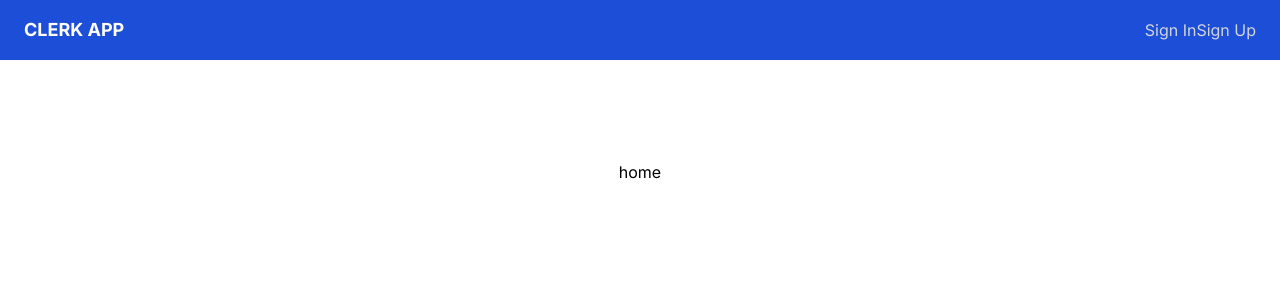
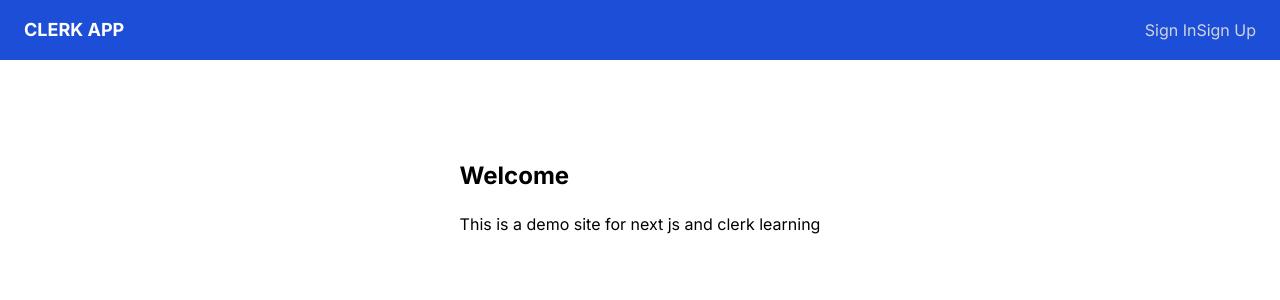
Before and after one commit to 0xLPircy/authentication-clerk, a Next.js app: page / in a window 1280 px wide. Shown: the top 300 px of the page. Built offline with nearby package versions, Linux system fonts and the light colour scheme; no server answers.

Commit message:
header conditials and user bnutton component

```diff
--- a/app/components/Header.jsx
+++ b/app/components/Header.jsx
@@ -1,5 +1,10 @@
 import Link from "next/link"
+import { auth, UserButton } from "@clerk/nextjs"
+
 const Header = () => {
+    const { userId } = auth();
+    console.log(userId); //note clg will be down in terminal not browseer as default on server noit client
+
     return (
         <>
             <nav className="bg-blue-700 py-4 px-6 flex items-center justify-between mb-5">
@@ -10,13 +15,20 @@
                         </div>
                     </Link>
                 </div>
-                <div className="text-white">
+                <div className="text-white flex items-center">
+                    {!userId && (
+                        <>
                             <Link href="sign-in" className="text-gray-300 hover:text-white">
                                 Sign In
                             </Link>
                             <Link href="sign-up" className="text-gray-300 hover:text-white">
                                 Sign Up
                             </Link>
+                        </>
+                    )}
+                    <div className="ml-auto">
+                        <UserButton afterSignOutUrl='/' />
+                    </div>
                 </div>
             </nav>
         </>
--- a/app/page.jsx
+++ b/app/page.jsx
@@ -1,7 +1,12 @@
 export default function Home() {
   return (
     <>
-      <h1>home</h1>
+      <h1 className="text-2xl font-bold mb-5">
+        Welcome
+      </h1>
+      <p className="mb-5">
+        This is a demo site for next js and clerk learning
+      </p>
     </>
   )
 }
```
Lines whose indentation alone changed are shown as unchanged.
